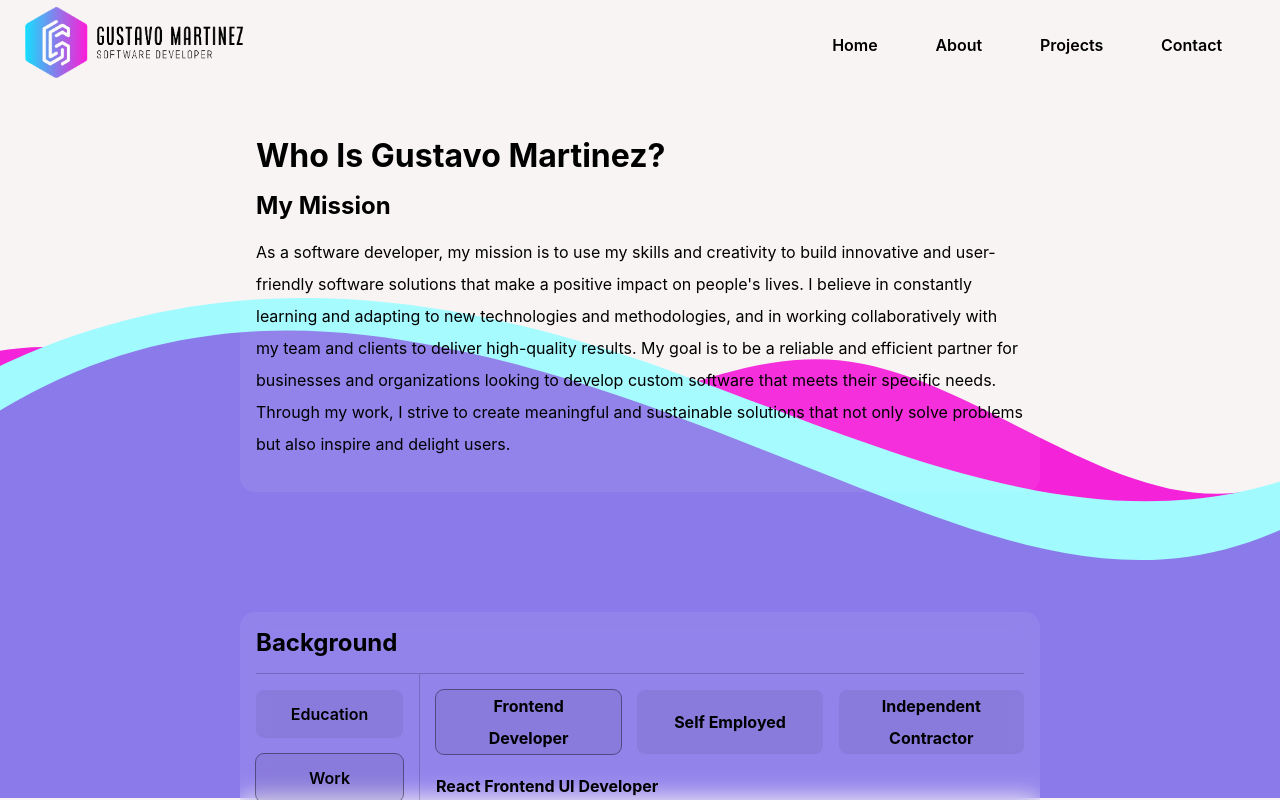
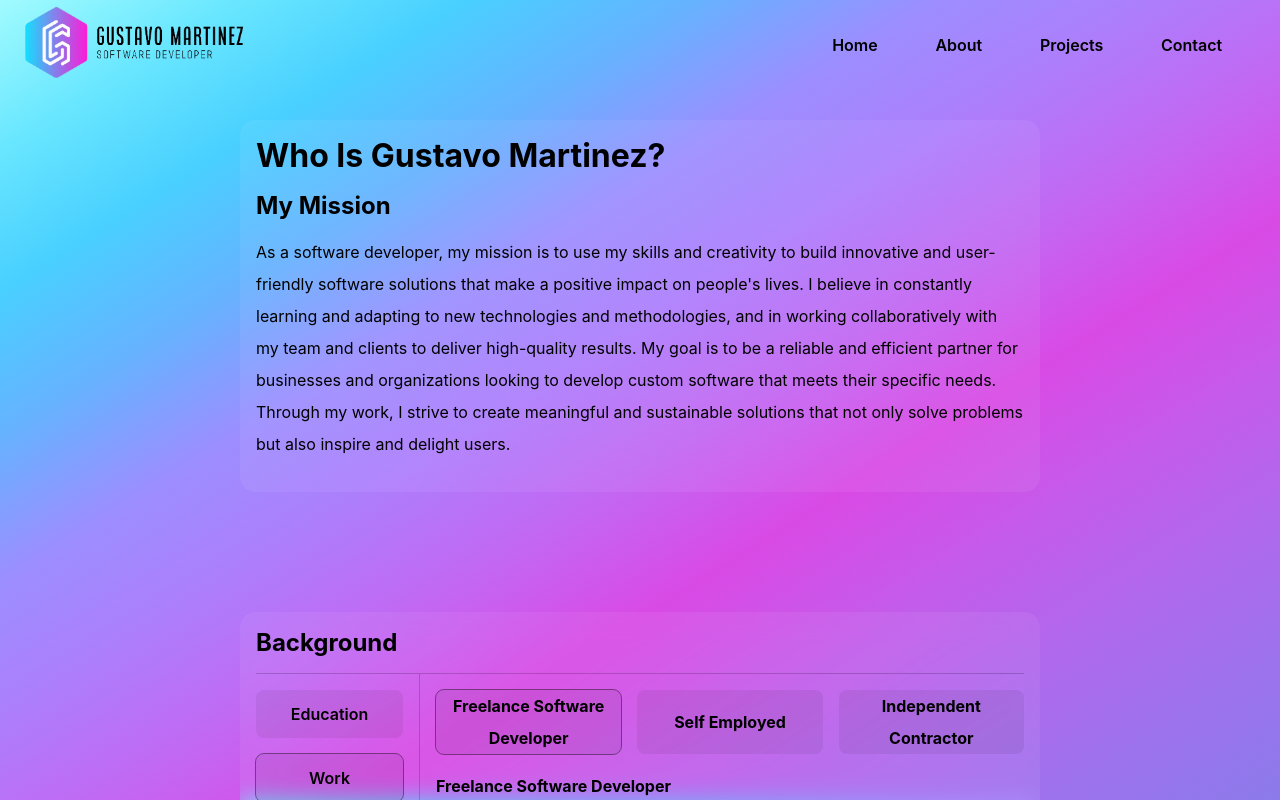
Before and after one commit to Gustavo0623/Gustavo-M-Portfolio, a React (Create React App) app in the folder frontend/: page /about in a window 1280 px wide. Both pictures are taken after a click on the element "Work". Shown: the top 800 px of the page. Built offline with nearby package versions, Linux system fonts and the light colour scheme.

Commit message:
Apply UI Update

```diff
--- a/frontend/src/App.css
+++ b/frontend/src/App.css
@@ -1,13 +1,9 @@
 main {
   z-index: -1;
-  background-image: url('../public/Photos/background3.svg'), url('../public/Photos/background.svg'), url('../public/Photos/background2.svg');
-  background-size: cover;
-  background-repeat: repeat;
+  background-image: linear-gradient(to right bottom, #a1fbfe, #6ae7ff, #49d0ff, #66b2ff, #9c8eff, #ae7dfc, #c367f3, #d94ae5, #c55bea, #b068ed, #9d72ed, #8b7aea);
   background-attachment: fixed;
   position: absolute;
-  background-color: #F9f4F4;
-  min-height: 100vh;
-  min-width: 100%;
+  width: 100%;
 }
 
 * {
--- a/frontend/src/Home.js
+++ b/frontend/src/Home.js
@@ -31,7 +31,7 @@ const Home = () => {
     }, 5000)
 
     return (
-        <main data-speed='1'>
+        <main >
             <div className='scroll'>
                 <div id={navState ? 'intro-xp' : 'intro'} className='fade-in'>
                     <div id='title'>
@@ -133,7 +133,7 @@ const Home = () => {
                 {/* Testimonials */}
                 <div id='testimonials' className='blur'>
                     <h2 className='title fade-in'> Testimonials </h2>
-                    <p className='msg title fade-in'> All Testimonials Verified By <a href='https://www.upwork.com/freelancers/~012442e0ee46047e92?viewMode=1' className='link tab'>UpWork</a>.</p>
+                    <p className='msg title fade-in'> All Testimonials Verified By <a href='https://www.upwork.com/freelancers/~012442e0ee46047e92?viewMode=1' className='link tab'>UpWork</a> and <a href='https://www.linkedin.com/in/gustavo-martinez-765940204/' className='link tab'>LinkedIn</a>.</p>
                     <img src='./Photos/testimonial.png' alt='positive client testional'/>
                 </div>
 
--- a/frontend/src/components/IndepC.js
+++ b/frontend/src/components/IndepC.js
@@ -6,7 +6,7 @@ function IndepC() {
                 <p className='msg fade-in'>Food Delivery Driver </p>
             </div>
             <div className='list'>
-                <p className='msg fade-in'><strong>Transferrable Skills:</strong> &amp; how they help me be a better Software Developer</p>
+                <p className='msg fade-in'><strong>Transferrable Skills</strong> &amp; how they help me be a better Software Developer</p>
                 <ul className='detail-list'>
                     <li className='list-item fade-in'><strong>Efficient Time Management:</strong> I am skilled in managing my time efficiently to manage my own work schedule and make deliveries on time, which has given me the ability to prioritize tasks in order to meet financial quotas and complete the deliveries within deadlines. This skill would enable me to efficiently manage my time as a Software Developer.</li>
                     <li className='list-item fade-in'><strong>Attention to Detail:</strong> As a food delivery driver, I have honed my attention to detail to ensure that the order, delivery location, and customer's name are accurate. As a Software Developer, I am detail-oriented and can ensure that the code is precise and runs smoothly.</li>
--- a/frontend/src/components/SelfE.js
+++ b/frontend/src/components/SelfE.js
@@ -6,7 +6,7 @@ function SelfE() {
                 <p className='msg fade-in'>Landscape Specialist &amp; Arborist</p>
             </div>
             <div className='list'>
-                <p className='msg fade-in'><strong>Transferrable Skills:</strong> &amp; how they help me be a better Software Developer</p>
+                <p className='msg fade-in'><strong>Transferrable Skills</strong> &amp; how they help me be a better Software Developer</p>
                 <ul className='detail-list'>
                     <li className='list-item fade-in'><strong>Attention to Detail:</strong> I pay attention to the details of a project, such as plant placement, soil conditions, and tree health. This skill can be applied to software development, where attention to detail is crucial for bug-free code.</li>
                     <li className='list-item fade-in'><strong>Project Management:</strong> I am responsible for managing projects from start to finish, including creating timelines, managing resources, and delivering on time. These skills can be applied to software development, where project management is essential for delivering software on time.</li>
--- a/frontend/src/components/Vertex.js
+++ b/frontend/src/components/Vertex.js
@@ -2,16 +2,16 @@ const Vertex = () => {
     return (
         <div className='ms-description fade-in' loading='lazy'>
             <div className='list'>
-                <p className='msg fade-in'><strong>React Frontend UI Developer</strong></p>
+                <p className='msg fade-in'><strong>Freelance Software Developer</strong></p>
             </div>
             <div className='list'>
                 <p className='msg fade-in'><strong>Description:</strong></p>
                 <ul className='detail-list fade-in'>
-                    <li className='list-item'> Assisting in design and development of user interface of a medical psychosocial resource platform. </li>
-                    <li className='list-item'> Collaborating with a diverse team of developers to ensure successful development and deployment of a responsive and visually appealing application. This includes, regular communication with development team to maintain consistency and alignment with project goals. </li>
-                    <li className='list-item'> Staying up-to-date with the latest frontend development trends, frameworks, and tools to continually improve skills and bring more innovative solutions to the team.</li>
-                    <li className='list-item'> Writing clean, efficient, and maintainable code using React.js framework, while following coding standards and optimizing the performance of the application for various devices and browsers.</li>
-                    <li className='list-item'> Assisting in the integration of third-party libraries, APIs, and services to extend the functionality and features of the application.</li>
+                    <li className='list-item'> Assisting in design and development of user friendly interfaces and backend servers + API's. </li>
+                    <li className='list-item'> Collaborating with diverse teams of developers to ensure successful development and deployment of a responsive and visually appealing application. This includes, regular communication with development and design teams to maintain consistency and alignment with project goals. </li>
+                    <li className='list-item'> Staying up-to-date with the latest development trends, frameworks, and tools to continually improve skills and bring more innovative solutions to the teams.</li>
+                    <li className='list-item'> Writing clean, efficient, and maintainable code, while following coding standards and optimizing the performance of the applications for various devices and browsers.</li>
+                    <li className='list-item'> Assisting in the integration of third-party libraries, APIs, and services to extend the functionality and features of the applications.</li>
                 </ul>
             </div>
         </div>
--- a/frontend/src/components/Work.js
+++ b/frontend/src/components/Work.js
@@ -11,7 +11,7 @@ function Work () {
         <div id='bg-display'>
             <div className='stack-group fade-in'>
                 <div className='p-c'>
-                    <strong id='vertex' className={work === 0 ? 'msg select' : 'msg'} onClick={() => {setWork(0)}}>Frontend Developer</strong>
+                    <strong id='vertex' className={work === 0 ? 'msg select' : 'msg'} onClick={() => {setWork(0)}}>Freelance Software Developer</strong>
                 </div>
                 <div className='p-c'>
                     <strong id='s-e' className={work === 1 ? 'msg select' : 'msg'} onClick={() => {setWork(1)}}>Self Employed</strong>
--- a/frontend/src/places/About.js
+++ b/frontend/src/places/About.js
@@ -9,7 +9,7 @@ const About = () => {
     const [edu, setEdu] = useState(true)
 
     return (
-        <main data-speed='1'>
+        <main>
             <div className='about fade-in'>
                 <div className={navState ? 'blur pad-xp' : 'blur pad'}>
                     <h1 className='fade-in title'>Who Is Gustavo Martinez?</h1>
--- a/frontend/src/places/Contact.js
+++ b/frontend/src/places/Contact.js
@@ -7,7 +7,7 @@ const Contact = () => {
     const { navState } = useContext(NavContext);
 
     return (
-        <main className='about' data-speed='1'>
+        <main className='about' >
             <div className={navState ? 'blur pad-xp' : 'blur pad'}>
                 <h1 id='c-me' className='fade-in title'>Contact Me</h1>
                 <div id='msg-area'>
--- a/frontend/src/places/Projects.js
+++ b/frontend/src/places/Projects.js
@@ -13,7 +13,7 @@ const Projects = () => {
     const [project, setProject] = useState(0)
 
     return (
-        <main data-speed='1'>
+        <main >
             <div className='about fade-in'>
                 <div className={navState ? 'blur pad-xp bottom' : 'blur pad bottom'}>
                     <h1 className='fade-in title'>A Glimpse Of What Is Possible</h1>
```
